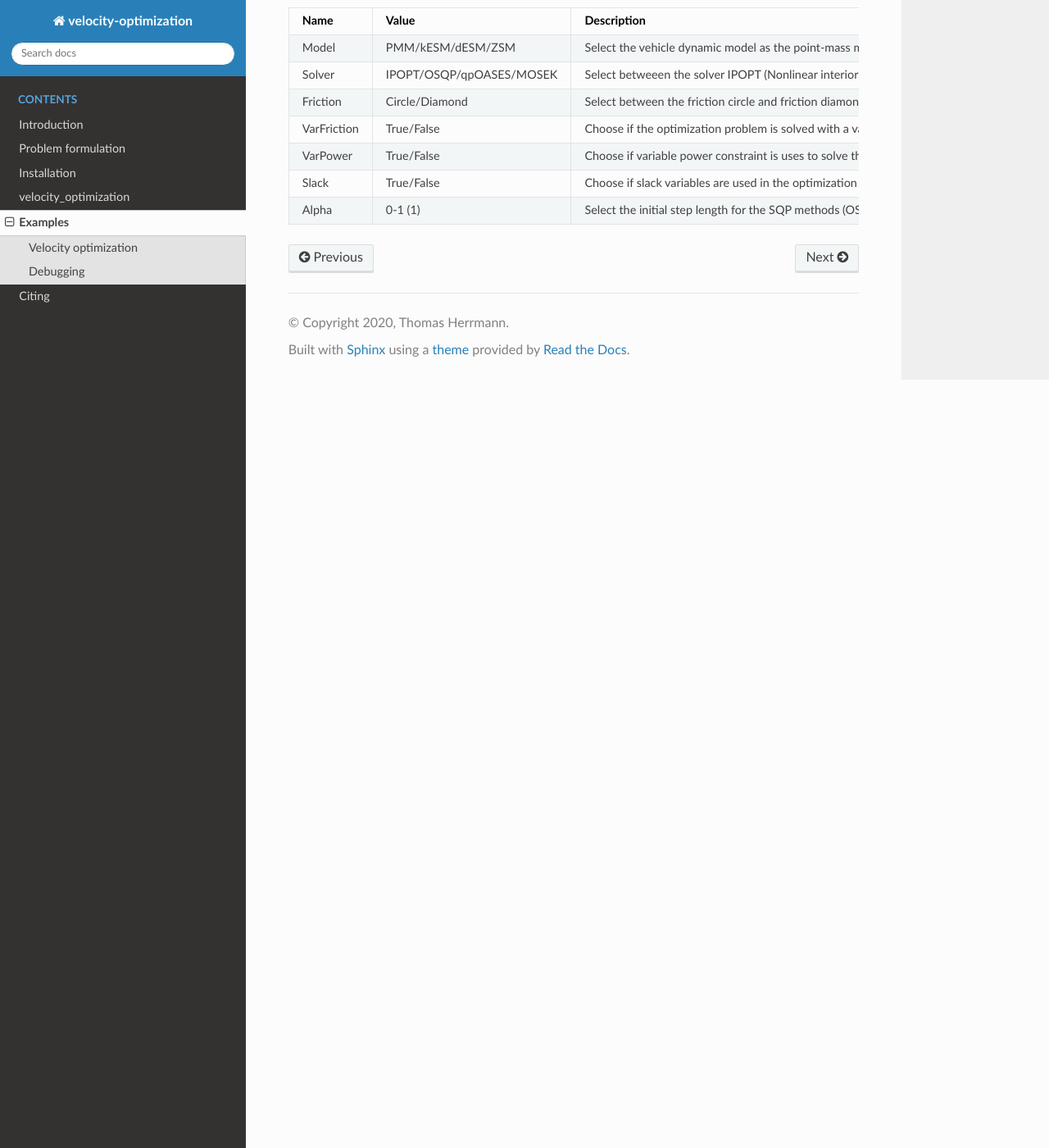
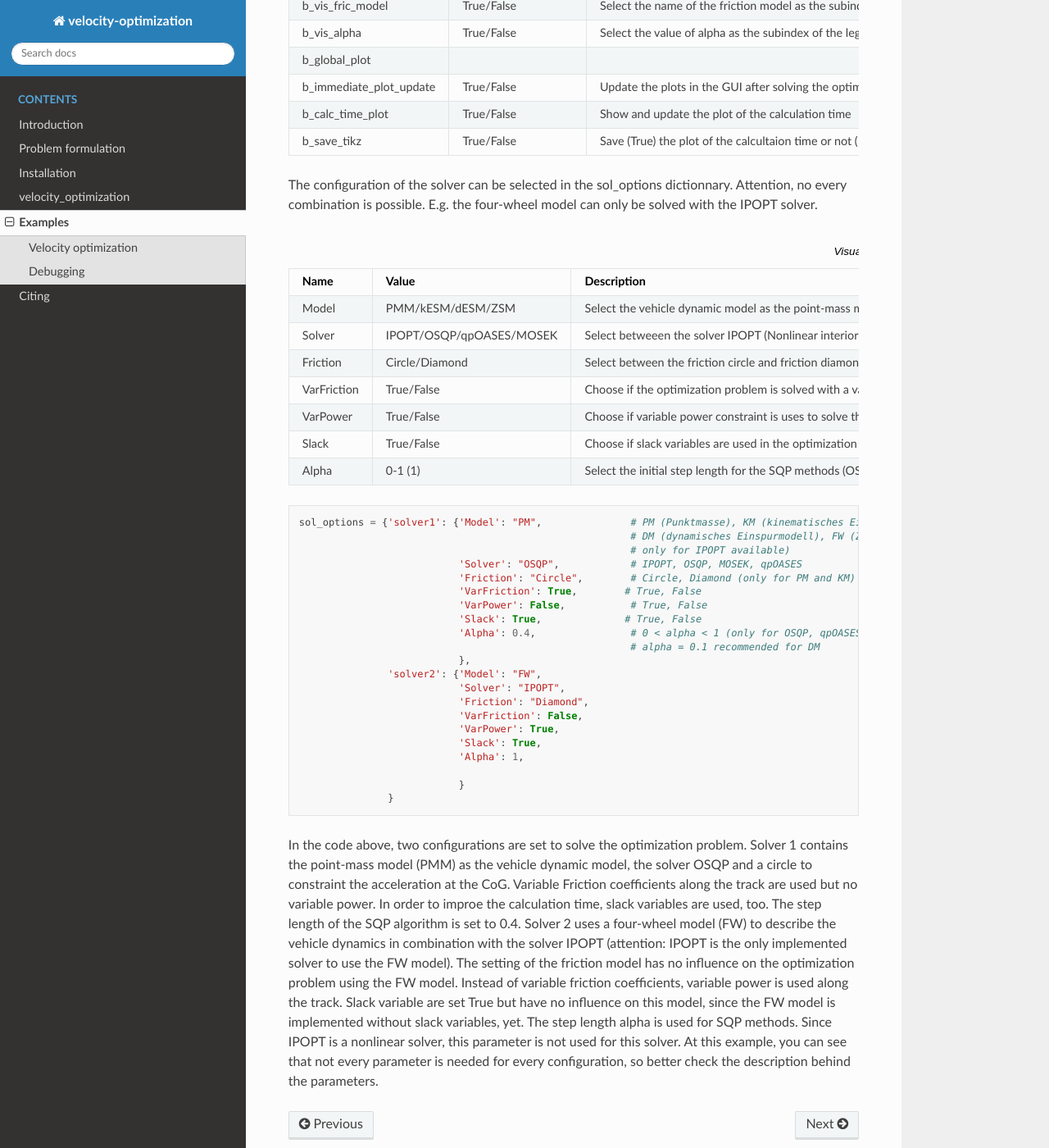
Before and after one commit to TUMFTM/velocity_optimization, a Sphinx documentation site: the page built from docs/source/examples.rst, in a window 1280 px wide and 1400 px high, scrolled down 4349 px. Shown: the whole window at 82% size. Built offline with Sphinx 7.4.7 and the Read the Docs theme 2.0.0, drawn with Linux system fonts in a browser that asks for light colours.

Commit message:
Add solver example and fig of GUI to documentation

```diff
--- a/docs/source/examples.rst
+++ b/docs/source/examples.rst
@@ -175,6 +175,9 @@ v optimal (IPOPT) and v optimal (qpOASES) are shown:
 
 In addition, plots of the the driving force, motor power, slack variables and acceleration are visualized in the GUI:
 
+.. image:: GUI_Plot.png
+   :width: 600
+
 There are several options to select for the visualization which are described in the following table. These values are
 saved in the vis_options dictionnary.
 
@@ -277,3 +280,39 @@ E.g. the four-wheel model can only be solved with the IPOPT solver.
    * - Alpha
      - 0-1 (1)
      - Select the initial step length for the SQP methods (OSQP, MOSEK, qpOASES). For the PMM and kESM a value betweeen 0,4 and 1 is recommended. For the dESM alpha should be choosen to 0,1.
+
+.. code-block:: python
+
+    sol_options = {'solver1': {'Model': "PM",               # PM (Punktmasse), KM (kinematisches Einpsurmodell),
+                                                            # DM (dynamisches Einspurmodell), FW (Zweispurmodell,
+                                                            # only for IPOPT available)
+                               'Solver': "OSQP",            # IPOPT, OSQP, MOSEK, qpOASES
+                               'Friction': "Circle",        # Circle, Diamond (only for PM and KM)
+                               'VarFriction': True,        # True, False
+                               'VarPower': False,           # True, False
+                               'Slack': True,              # True, False
+                               'Alpha': 0.4,                # 0 < alpha < 1 (only for OSQP, qpOASES and Mosek necessary)
+                                                            # alpha = 0.1 recommended for DM
+                               },
+                   'solver2': {'Model': "FW",
+                               'Solver': "IPOPT",
+                               'Friction': "Diamond",
+                               'VarFriction': False,
+                               'VarPower': True,
+                               'Slack': True,
+                               'Alpha': 1,
+
+                               }
+                   }
+
+In the code above, two configurations are set to solve the optimization problem. Solver 1 contains the point-mass model (PMM)
+as the vehicle dynamic model, the solver OSQP and a circle to constraint the acceleration at the CoG. Variable Friction coefficients
+along the track are used but no variable power. In order to improe the calculation time, slack variables are used, too.
+The step length of the SQP algorithm is set to 0.4. Solver 2 uses a four-wheel model (FW) to describe the vehicle dynamics in
+combination with the solver IPOPT (attention: IPOPT is the only implemented solver to use the FW model). The setting of
+the friction model has no influence on the optimization problem using the FW model. Instead of variable friction coefficients,
+variable power is used along the track. Slack variable are set True but have no influence on this model, since the FW model
+is implemented without slack variables, yet. The step length alpha is used for SQP methods. Since IPOPT is a nonlinear solver,
+this parameter is not used for this solver.
+At this example, you can see that not every parameter is needed for every configuration, so better check the description behind
+the parameters.
```
Also changed, not shown: docs/source/GUI_Plot.png (added).
